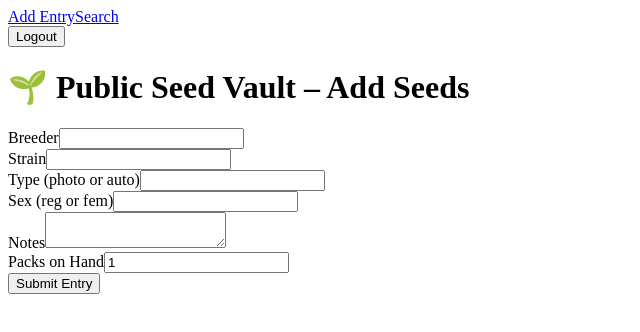
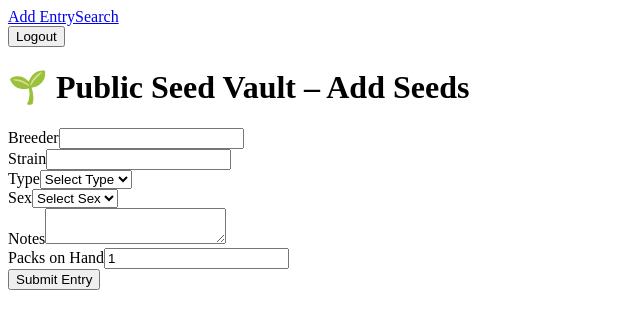
Before and after one commit to Chronic-W-F/Public-Seed-Vault-by-Chronic-Worm-Farmer, a Next.js app: page / in a window 1280 px wide. Shown: the top 332 px of the page, without its empty margins (0-640 px from the left). Built offline with nearby package versions, Linux system fonts and the light colour scheme; no server answers; sample sign-in values are in the browser's storage.

Commit message:
Update index.js

```diff
--- a/pages/index.js
+++ b/pages/index.js
@@ -92,25 +92,31 @@ export default function Home() {
           </div>
 
           <div className="mb-4">
-            <label className="block font-semibold">Type (photo or auto)</label>
-            <input
-              type="text"
+            <label className="block font-semibold">Type</label>
+            <select
               name="type"
               value={form.type}
               onChange={handleChange}
               className="w-full p-2 border rounded"
-            />
+            >
+              <option value="">Select Type</option>
+              <option value="Photo">Photo</option>
+              <option value="Auto">Auto</option>
+            </select>
           </div>
 
           <div className="mb-4">
-            <label className="block font-semibold">Sex (reg or fem)</label>
-            <input
-              type="text"
+            <label className="block font-semibold">Sex</label>
+            <select
               name="sex"
               value={form.sex}
               onChange={handleChange}
               className="w-full p-2 border rounded"
-            />
+            >
+              <option value="">Select Sex</option>
+              <option value="Reg">Reg</option>
+              <option value="Fem">Fem</option>
+            </select>
           </div>
 
           <div className="mb-4">
```
